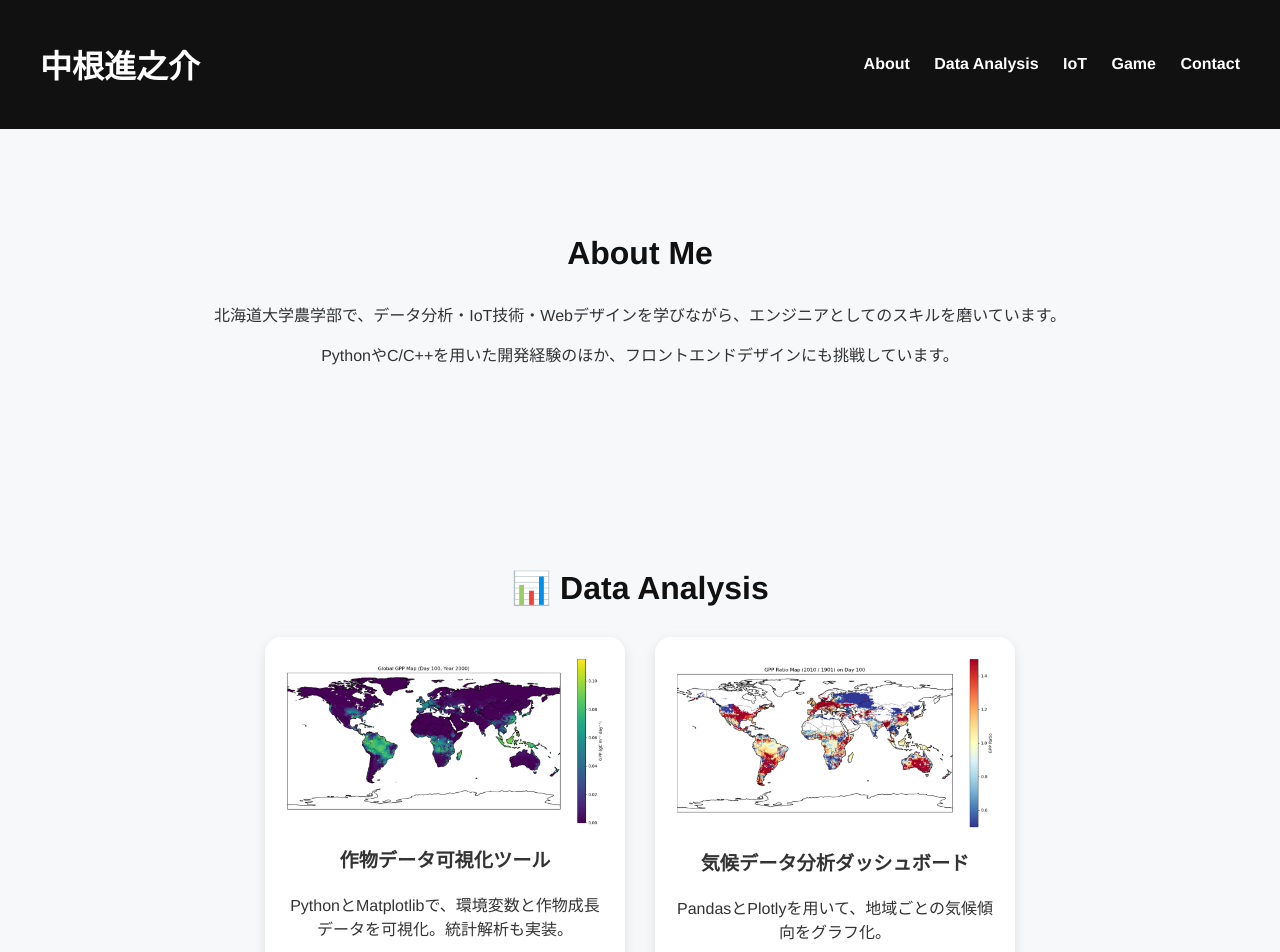
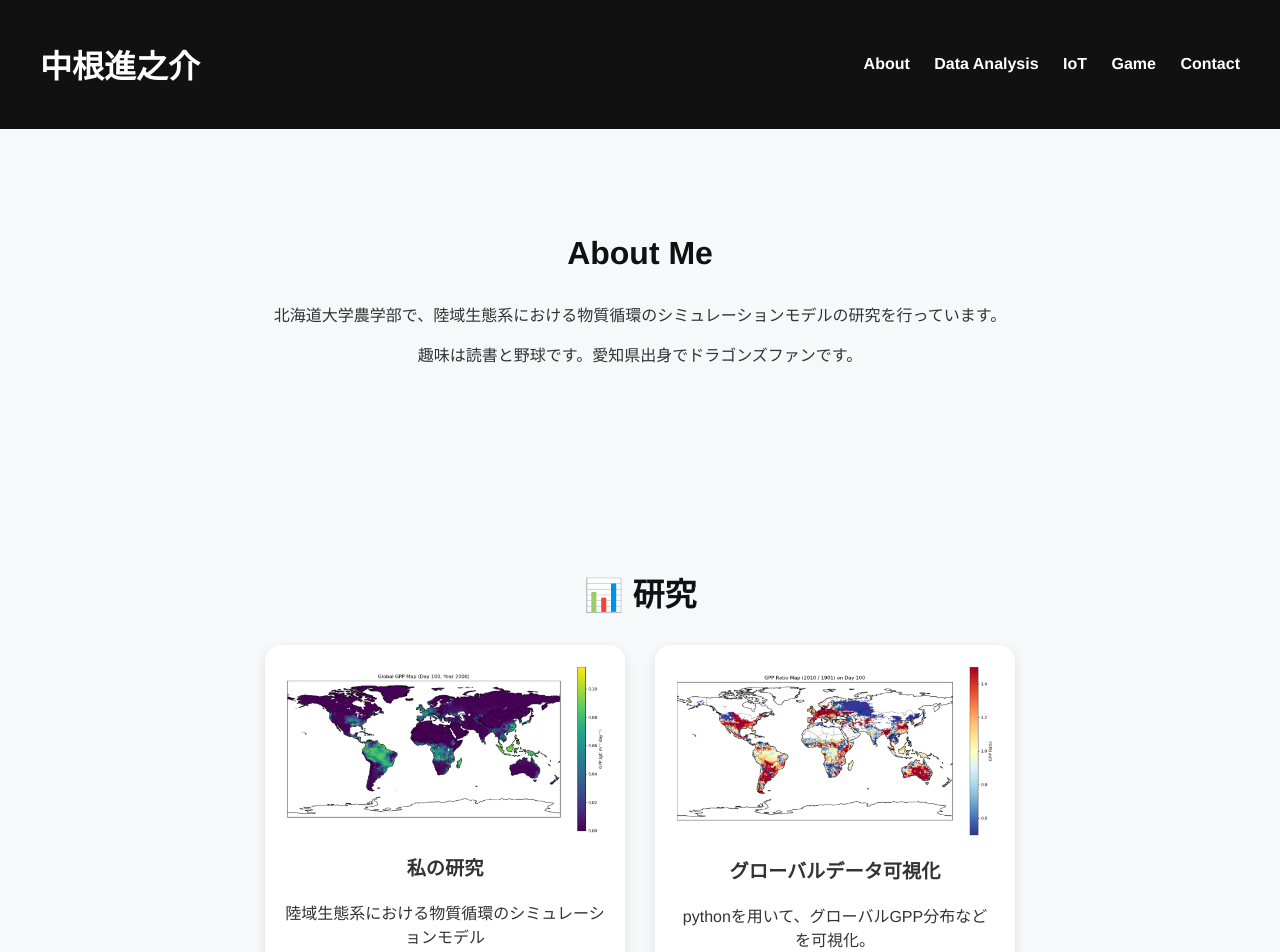
Before and after one commit to shin-nakane/shin.nakane.achive, a Jekyll site: the page built from index.html, in a window 1280 px wide and 1400 px high. Shown: the top 952 px of the window. Built offline with Jekyll 4.4.1, drawn with Linux system fonts in a browser that asks for light colours; some of the changed text lies outside the part shown.

Commit message:
modify several points

```diff
--- a/index.html
+++ b/index.html
@@ -5,24 +5,24 @@ title: ポートフォリオ | 中根進之介
 
   <section id="about" class="fadein">
     <h2>About Me</h2>
-    <p>北海道大学農学部で、データ分析・IoT技術・Webデザインを学びながら、エンジニアとしてのスキルを磨いています。</p>
-    <p>PythonやC/C++を用いた開発経験のほか、フロントエンドデザインにも挑戦しています。</p>
+    <p>北海道大学農学部で、陸域生態系における物質循環のシミュレーションモデルの研究を行っています。</p>
+    <p>趣味は読書と野球です。愛知県出身でドラゴンズファンです。</p>
   </section>
 
   <section id="data" class="fadein">
-    <h2>📊 Data Analysis</h2>
+    <h2>📊 研究</h2>
     <div class="works-container">
       <div class="work-card">
         <img src="{{ '/images/gppmap.png' | relative_url }}" alt="Data Visualization">
-        <h3>作物データ可視化ツール</h3>
-        <p>PythonとMatplotlibで、環境変数と作物成長データを可視化。統計解析も実装。</p>
+        <h3>私の研究</h3>
+        <p>陸域生態系における物質循環のシミュレーションモデル</p>
         <a href="{{ '/projects/data-analysis/' | relative_url }}">詳細を見る</a>
       </div>
 
       <div class="work-card">
         <img src="{{ '/images/testmap.png' | relative_url }}" alt="Climate Analysis">
-        <h3>気候データ分析ダッシュボード</h3>
-        <p>PandasとPlotlyを用いて、地域ごとの気候傾向をグラフ化。</p>
+        <h3>グローバルデータ可視化</h3>
+        <p>pythonを用いて、グローバルGPP分布などを可視化。</p>
         <a href="{{ '/projects/data-analysis/' | relative_url }}">詳細を見る</a>
       </div>
     </div>
@@ -33,15 +33,15 @@ title: ポートフォリオ | 中根進之介
     <div class="works-container">
       <div class="work-card">
         <img src="{{ '/images/iot.jpg' | relative_url }}" alt="Raspberry Pi Project">
-        <h3>Raspberry Pi 水分センサー制御</h3>
-        <p>Raspberry Pi PicoとArduCAMを用いて水分データと画像を取得・保存。</p>
+        <h3>マイコンを用いた野生動物調査</h3>
+        <p>Arduino、PIRセンサーとArduCAMを用いて畑に来る野生動物を調査する装置を開発</p>
         <a href="{{ '/projects/iot/' | relative_url }}">詳細を見る</a>
       </div>
 
       <div class="work-card">
-        <img src="https://via.placeholder.com/400x250" alt="IoT Dashboard">
-        <h3>リアルタイムIoTモニタリング</h3>
-        <p>センサー値をWebで可視化する軽量ダッシュボードを構築。</p>
+        <img src="{{ '/images/iotproject.jpg' | relative_url }}" alt="IoT Dashboard">
+        <h3>農業Iotプロジェクト</h3>
+        <p>トマトの自動漢水システムの開発を目指すプロジェクトです</p>
         <a href="{{ '/projects/iot/' | relative_url }}">詳細を見る</a>
       </div>
     </div>
@@ -52,8 +52,8 @@ title: ポートフォリオ | 中根進之介
     <div class="works-container">
       <div class="work-card">
         <img src="https://via.placeholder.com/400x250" alt="Game Project">
-        <h3>2Dミニゲーム「Space Escape」</h3>
-        <p>JavaScriptで制作した2Dアクションゲーム。Canvas APIを使用。</p>
+        <h3>簡単なゲーム開発</h3>
+        <p>Cを使って、簡単なギャンブルゲームと計算ゲームを開発しました</p>
         <a href="{{ '/projects/game/' | relative_url }}">詳細を見る</a>
       </div>
 
```
Also changed, not shown: projects/data-analysis.md (+2 -2 lines), 2 other files.
